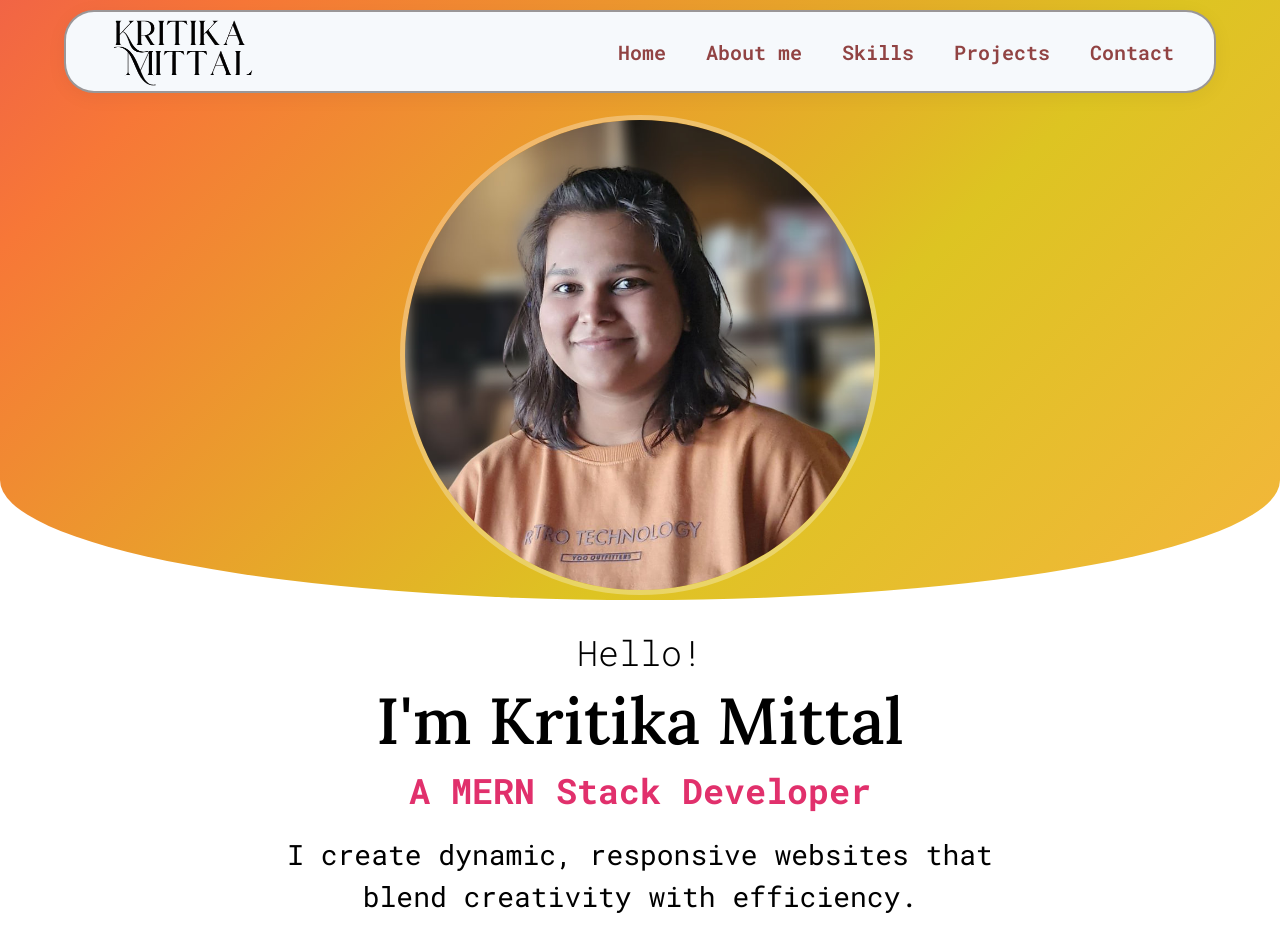
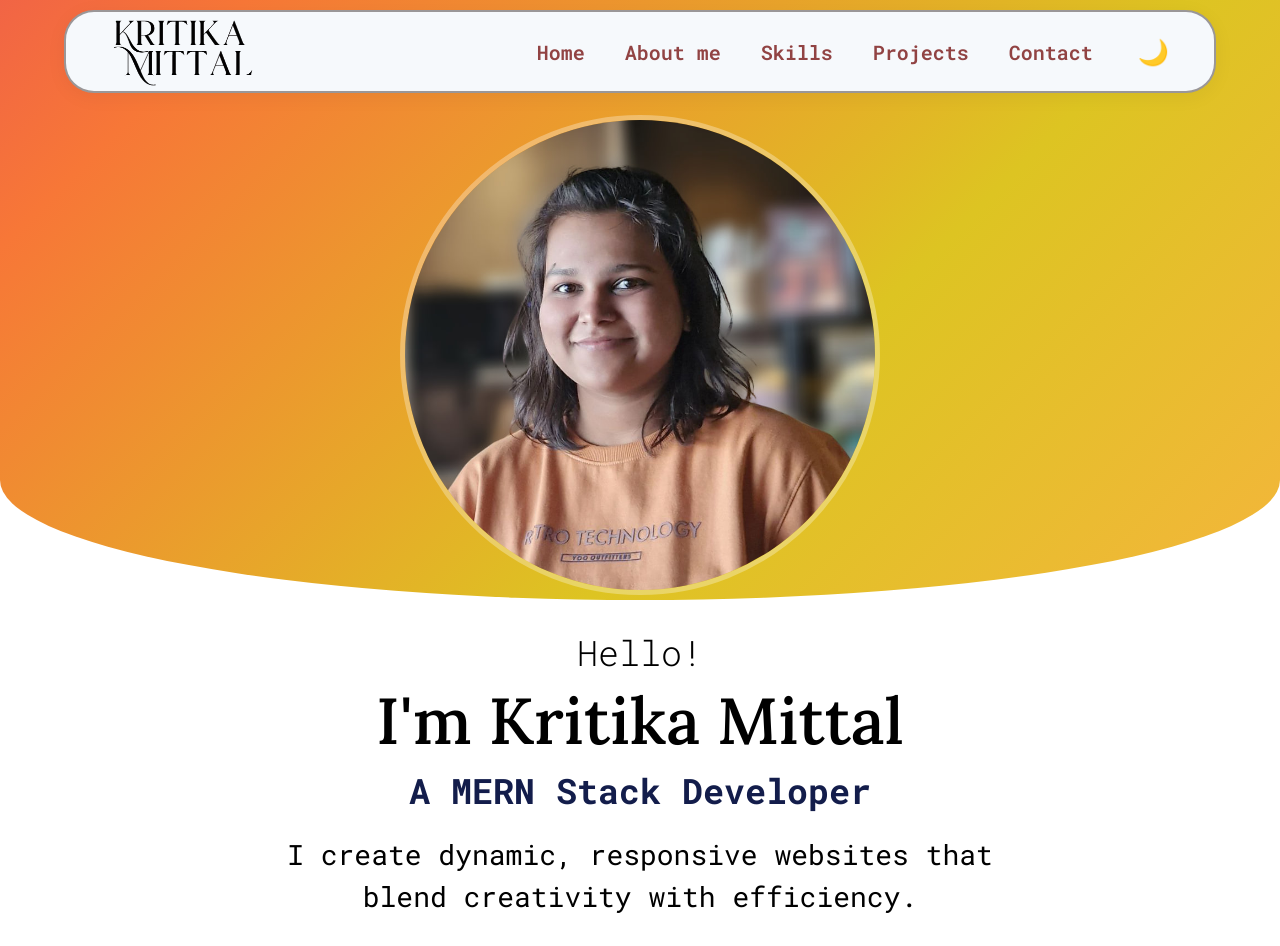
Before and after one commit to KritikaM11/my-portfolio, a React (Vite) app: page / in a window 1280 px wide. Shown: the top 946 px of the page. Built offline with nearby package versions, Linux system fonts and the light colour scheme.

Commit message:
darkmodetoggle

```diff
--- a/package.json
+++ b/package.json
@@ -4,7 +4,6 @@
   "version": "0.0.0",
   "type": "module",
   "homepage": "https://kritikam11.github.io/my-portfolio/",
-
   "scripts": {
     "dev": "vite",
     "build": "vite build",
@@ -12,8 +11,9 @@
     "preview": "vite preview",
     "predeploy": "npm run build",
     "deploy": "gh-pages -d dist"
-},
+  },
   "dependencies": {
+    "gsap": "^3.14.2",
     "react": "^19.1.1",
     "react-anchor-link-smooth-scroll": "^1.0.12",
     "react-dom": "^19.1.1"
--- a/src/Components/Aboutme/Aboutme.css
+++ b/src/Components/Aboutme/Aboutme.css
@@ -1,6 +1,6 @@
 .aboutme {
     min-height: 100vh;
-    background-color: #F6F9FC;
+    background-color: var(--section-bg);
     padding-top: 65px;
     padding-bottom: 50px;
 }
--- a/src/Components/Hero/Hero.css
+++ b/src/Components/Hero/Hero.css
@@ -129,7 +129,6 @@
   background: linear-gradient(135deg, #f77737, #e1306c);
   color: white;
   border: none;
-  margin-right: 10px;
 }
 
 /* Tablets (≤ 1024px) */
@@ -154,18 +153,18 @@
 
   .hero-content h1 {
     font-size: 65px;
-    color: black;
+    color:var(--text-main);
   }
 
   .hero-content h3 {
-    color: black;
+    color:var(--text-main);
     font-size: 35px;
     text-align: center;
   }
 
   .hero-left h2 {
     font-size: 35px;
-    color: #e1306c;
+    color: var(--text-secondary);
   }
 
   .hero-left p {
@@ -182,25 +181,21 @@
 
   .hero-buttons a {
     display: flex;
-    /* Turns the <a> tag into a box */
     justify-content: center;
-    /* Centers the button inside the link */
     width: 100%;
-    /* Ensures the link spans the full width */
     text-decoration: none;
-    /* Removes underlines */
+    border: none;
   }
 
   .hero-buttons button {
     width: 70%;
-    /* Buttons take 70% of screen width */
     max-width: 300px;
-    /* Stop them from getting too huge */
     font-size: 20px;
     margin: 0;
-    /* Remove any accidental margins */
     display: block;
-    /* Ensures button behaves like a block */
+  }
+  .hero-buttons a:first-child button {
+    border: none !important;
   }
 }
 
@@ -239,4 +234,7 @@
     font-size: 26px;
   }
 
+  .hero-gradient {
+   height: 63vh;
+  }
 }
--- a/src/Components/Navbar/Navbar.css
+++ b/src/Components/Navbar/Navbar.css
@@ -53,6 +53,23 @@
     cursor: pointer;
 }
 
+.theme-toggle {
+    cursor: pointer;
+    font-size: 25px;
+    padding: 5px;
+    border-radius: 50%;
+    transition: transform 0.3s ease;
+    display: flex;
+    align-items: center;
+    justify-content: center;
+}
+
+.theme-toggle:hover {
+    transform: rotate(20deg) scale(1.1);
+    background-color: rgba(128, 128, 128, 0.2);
+}
+
+
 @media (max-width: 768px) {
     .nav-section {
         width: 95%;
@@ -87,12 +104,13 @@
         z-index: 9999;
         transition: right 0.4s cubic-bezier(0.4, 0, 0.2, 1);
     }
+
     .nav-content li {
         width: 80%;
         text-align: center;
         color: white;
         font-size: 22px;
-         text-align: center;
+        text-align: center;
     }
 
     .anchor-link {
@@ -105,7 +123,7 @@
 
     }
 
-      .cross {
+    .cross {
         position: absolute;
         display: block;
         top: 20px;
@@ -118,4 +136,9 @@
         transform: scale(1.05);
     }
 
+    .theme-toggle {
+        margin-top: 20px;
+        font-size: 35px;
+        /* Bigger on mobile */
+    }
 }
--- a/src/Components/Navbar/Navbar.jsx
+++ b/src/Components/Navbar/Navbar.jsx
@@ -1,4 +1,4 @@
-import React, { useRef } from 'react'
+import React, { useRef, useState, useEffect  } from 'react'
 import './Navbar.css'
 import kritika from "./navphoto/image.png"
 import AnchorLink from 'react-anchor-link-smooth-scroll'
@@ -8,16 +8,27 @@ import cross from "./navphoto/cross.png"
 const navBar = () => {
   const menuRef = useRef();
 
-  const openMenu = () =>{
+  const openMenu = () => {
     menuRef.current.style.right = "-20px";
   }
-  const closeMenu = ()=>{
+  const closeMenu = () => {
     menuRef.current.style.right = "-320px"
   }
+  const [theme, setTheme] = useState("light");
+
+  // Check system preference or default to light
+  useEffect(() => {
+    document.body.setAttribute("data-theme", theme);
+  }, [theme]);
+
+  const toggleTheme = () => {
+    setTheme((prev) => (prev === "light" ? "dark" : "light"));
+  };
+
   return (
     <div id='Navbar' className='navBar'>
       <div className="nav-section">
-        <img className='kritika' src={kritika} width={150} alt='logo'/>
+        <img className='kritika' src={kritika} width={150} alt='logo' />
         <img className='hamburger' onClick={openMenu} src={hamburger} width={50} />
         <ul className="nav-content" ref={menuRef}>
           <img className='cross' onClick={closeMenu} src={cross} width={60} />
@@ -26,6 +37,10 @@ const navBar = () => {
           <AnchorLink className='anchor-link' offset='50' href='#Skills'><li>Skills</li></AnchorLink>
           <AnchorLink className='anchor-link' offset='50' href='#Projects'> <li>Projects</li></AnchorLink>
           <AnchorLink className='anchor-link' offset='50' href='#Contact'><li>Contact</li></AnchorLink>
+          {/* Theme Toggle Button */}
+          <div className="theme-toggle" onClick={toggleTheme}>
+            {theme === "light" ? "🌙" : "☀️"}
+          </div>
         </ul>
       </div>
     </div>
--- a/src/Components/Projects/projects.css
+++ b/src/Components/Projects/projects.css
@@ -42,7 +42,7 @@
     padding: 40px;
     width: 100%;
     max-width: 1200px; /* Prevents it from getting too wide on huge screens */
-    background: white;
+    background: var(--card-bg);
 }
 .myproject-left {
     flex: 1;
@@ -89,7 +89,7 @@
 .myproject-left p {
   font-size: 16px;
   font-weight: 300;
-  color: #555;
+  color: var(--text-main);
 }
 
 
@@ -115,3 +115,7 @@
         width: 100%;
     }
 }
+
+[data-theme="dark"] .github img {
+    filter: invert(1);
+}
--- a/src/Components/skills/Skills.css
+++ b/src/Components/skills/Skills.css
@@ -1,7 +1,7 @@
 .skills {
     min-height: 100vh;
     height: auto;
-    color: black;
+    color: var(--text-main);
     padding-top: 60px;
 }
 
@@ -103,3 +103,7 @@
         min-height: auto; /* Allow auto height on mobile */
     }
 }
+
+[data-theme="dark"] .github img {
+    filter: invert(1);
+}
--- a/src/index.css
+++ b/src/index.css
@@ -27,3 +27,34 @@ hr {
     margin-top: 10px;
     margin-bottom: 20px;
 }
+
+/* 1. Define the Light Mode Colors (Default) */
+:root {
+    --bg-color: white;
+    --text-main: black;
+    --text-secondary: #131d4b; /* Dark blue from Hero */
+    --section-bg: #F6F9FC;     /* Light grey from About Me */
+    --card-bg: white;
+    --border-color: #eb8a44;
+    --shadow-color: rgba(0, 0, 0, 0.1);
+}
+
+/* 2. Define the Dark Mode Colors */
+[data-theme="dark"] {
+    --bg-color: #0d1117;       /* Very dark blue/black */
+    --text-main: #e6edf3;      /* Soft white */
+    --text-secondary: #58a6ff; /* Light blue for accents */
+    --section-bg: #161b22;     /* Slightly lighter dark section */
+    --card-bg: #21262d;        /* Dark grey for cards */
+    --border-color: #30363d;
+    --shadow-color: rgba(0, 0, 0, 0.5);
+}
+
+/* 3. Apply variables to the Body */
+body {
+    background-color: var(--bg-color);
+    color: var(--text-main);
+    transition: background-color 0.3s ease, color 0.3s ease; /* Smooth fade! */
+    overflow-x: hidden;
+    width: 100%;
+}
```
Also changed, not shown: 1 other file (tests, documents, lock files or other folders).
